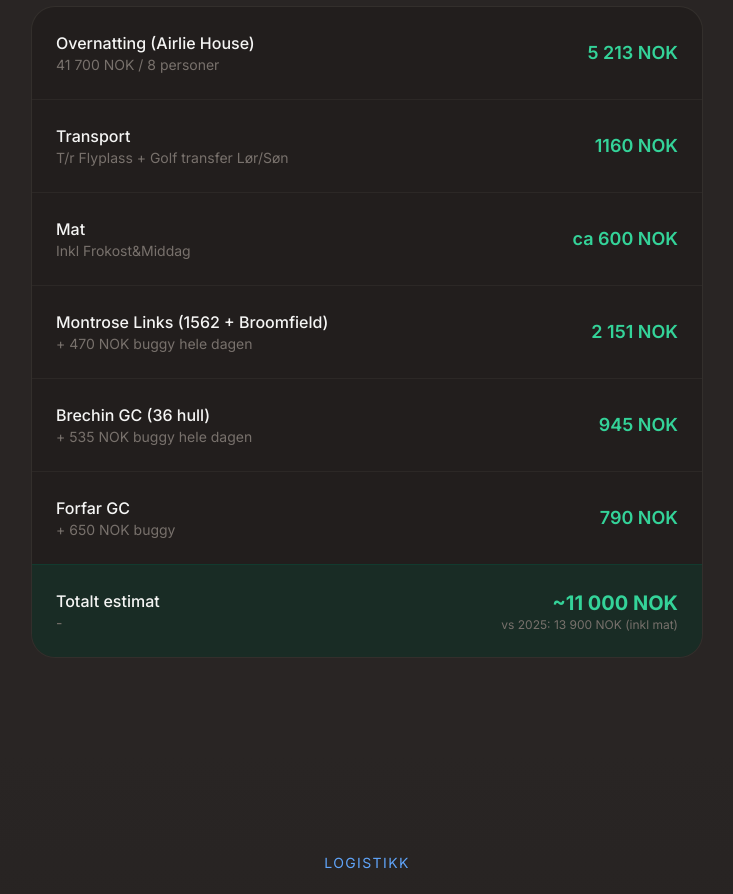
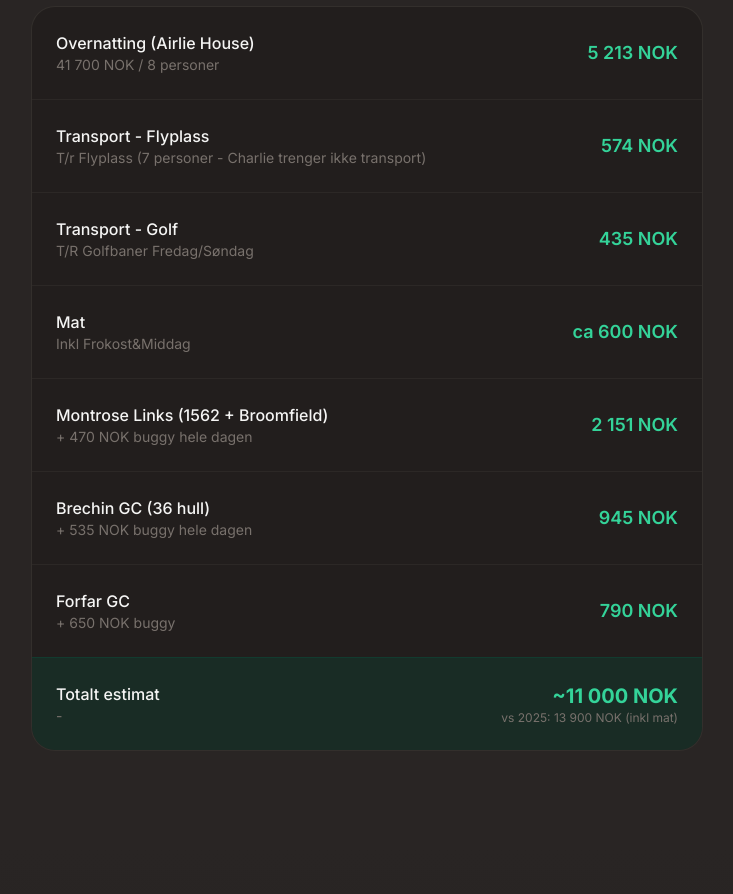
Before and after one commit to dj1p/Skottland2026, a React (Vite) app: page / in a window 1280 px wide. Shown: the part 5100-5994 px from the top of the page, without its empty margins (273-1006 px from the left). Built offline with nearby package versions, Linux system fonts and the light colour scheme.

Commit message:
Update trip2026.ts

```diff
--- a/src/data/trip2026.ts
+++ b/src/data/trip2026.ts
@@ -19,6 +19,16 @@ export const trip2026: Trip = {
     days: 4,
     rounds: 5,
   },
+
+  // HANDICAPS 2026 (oppdatert)
+  // Klaus: 18.1
+  // Charlie: TBD (erstatter Ruben) - OPPDATER DETTE!
+  // Sigbjørn: 23.8 (oppdatert fra 20.2)
+  // Bjørn: 23.8
+  // Truls: 36
+  // Tor Espen: 28
+  // Dag: 19.4
+  // Roar: 25.9
 
   // ===========================================================================
   // OVERNATTING
@@ -134,7 +144,7 @@ export const trip2026: Trip = {
           teamLineup: {
             format: 'individual',
             foursomes: [
-              { foursome: 'Flight 1', players: ['Klaus', 'Ruben', 'Bjørn', 'Dag'] },
+              { foursome: 'Flight 1', players: ['Klaus', 'Charlie', 'Bjørn', 'Dag'] },
               { foursome: 'Flight 2', players: ['Sigbjørn', 'Truls', 'Tor Espen', 'Roar'] },
             ],
           },
@@ -161,8 +171,8 @@ export const trip2026: Trip = {
             format: 'scramble',
             teams: [
               { team: 'Lag 1', player1: 'Klaus', player2: 'Tor Espen', hc1: 18.1, hc2: 28, groupHC: 10.5 },
-              { team: 'Lag 2', player1: 'Ruben', player2: 'Bjørn', hc1: 11, hc2: 23.8, groupHC: 7.4 },
-              { team: 'Lag 3', player1: 'Sigbjørn', player2: 'Dag', hc1: 20.2, hc2: 19.4, groupHC: 9.8 },
+              { team: 'Lag 2', player1: 'Charlie', player2: 'Bjørn', hc1: 11.0, hc2: 23.8, groupHC: 7.4 }, // Charlie HC = TBD, oppdater!
+              { team: 'Lag 3', player1: 'Sigbjørn', player2: 'Dag', hc1: 23.8, hc2: 19.4, groupHC: 10.4 },
               { team: 'Lag 4', player1: 'Truls', player2: 'Roar', hc1: 36, hc2: 25.9, groupHC: 14.5 },
             ],
           },
@@ -211,7 +221,7 @@ export const trip2026: Trip = {
             format: 'individual',
             foursomes: [
               { foursome: 'Flight 1', players: ['Klaus', 'Sigbjørn', 'Tor Espen', 'Truls'] },
-              { foursome: 'Flight 2', players: ['Ruben', 'Bjørn', 'Dag', 'Roar'] },
+              { foursome: 'Flight 2', players: ['Charlie', 'Bjørn', 'Dag', 'Roar'] },
             ],
           },
         },
@@ -229,8 +239,8 @@ export const trip2026: Trip = {
             format: 'scramble',
             teams: [
               { team: 'Lag 1', player1: 'Klaus', player2: 'Dag', hc1: 18.1, hc2: 19.4, groupHC: 9.2 },
-              { team: 'Lag 2', player1: 'Ruben', player2: 'Roar', hc1: 11, hc2: 25.9, groupHC: 7.7 },
-              { team: 'Lag 3', player1: 'Sigbjørn', player2: 'Tor Espen', hc1: 20.2, hc2: 28, groupHC: 11.3 },
+              { team: 'Lag 2', player1: 'Charlie', player2: 'Roar', hc1: 11.0, hc2: 25.9, groupHC: 7.7 }, // Charlie HC = TBD, oppdater!
+              { team: 'Lag 3', player1: 'Sigbjørn', player2: 'Tor Espen', hc1: 23.8, hc2: 28, groupHC: 12.5 },
               { team: 'Lag 4', player1: 'Bjørn', player2: 'Truls', hc1: 23.8, hc2: 36, groupHC: 13.7 },
             ],
           },
@@ -276,7 +286,7 @@ export const trip2026: Trip = {
           teamLineup: {
             format: 'individual',
             foursomes: [
-              { foursome: 'Flight 1', players: ['Klaus', 'Ruben', 'Truls', 'Roar'] },
+              { foursome: 'Flight 1', players: ['Klaus', 'Charlie', 'Truls', 'Roar'] },
               { foursome: 'Flight 2', players: ['Sigbjørn', 'Bjørn', 'Dag', 'Tor Espen'] },
             ],
           },
@@ -380,7 +390,8 @@ transport: {
   // ===========================================================================
   costs: [
     { item: 'Overnatting (Airlie House)', amount: '5 213 NOK', note: '41 700 NOK / 8 personer' },
-    { item: 'Transport', amount: '1160 NOK', note: 'T/r Flyplass + Golf transfer Lør/Søn' },
+    { item: 'Transport - Flyplass', amount: '574 NOK', note: 'T/r Flyplass (7 personer - Charlie trenger ikke transport)' },
+    { item: 'Transport - Golf', amount: '435 NOK', note: 'T/R Golfbaner Fredag/Søndag' },
     { item: 'Mat', amount: 'ca 600 NOK', note: 'Inkl Frokost&Middag' },
     { item: 'Montrose Links (1562 + Broomfield)', amount: '2 151 NOK', note: '+ 470 NOK buggy hele dagen' },
     { item: 'Brechin GC (36 hull)', amount: '945 NOK', note: '+ 535 NOK buggy hele dagen' },
```
